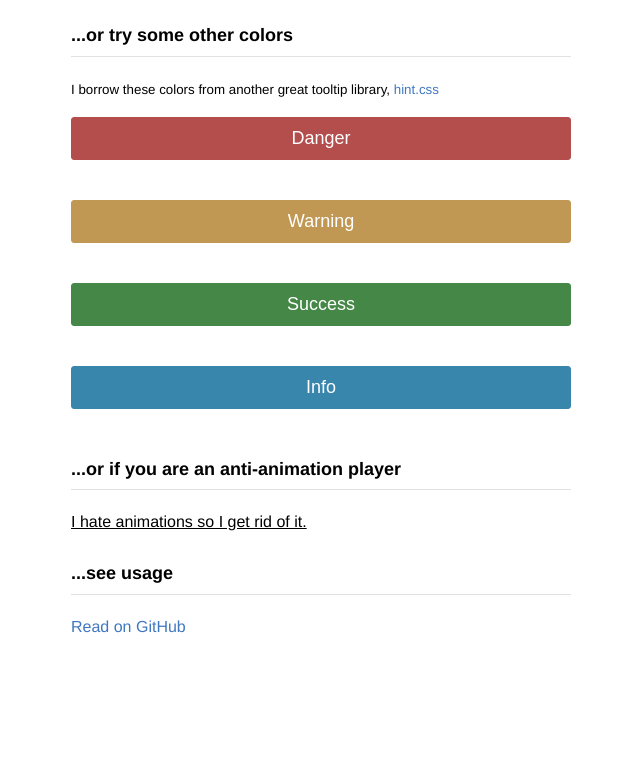
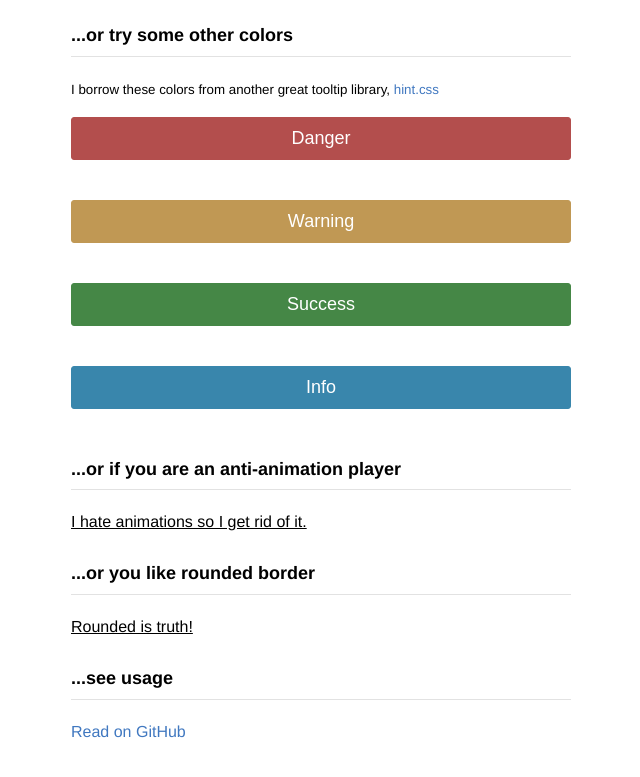
Before and after one commit to egoist/data-tip.css, a website: page index.jade in a window 1280 px wide. Shown: the part 1285-2062 px from the top of the page, without its empty margins (319-959 px from the left). Before the commit the page ends 2025 px from the top, so only its background shows below. Drawn offline with nearby package versions, Linux system fonts and the light colour scheme; files that its build step writes are made by us from their sources.

Commit message:
add rounded

```diff
--- a/data-tip.styl
+++ b/data-tip.styl
@@ -44,6 +44,7 @@ colorGen(type)
       opacity 1
       visibility visible
       z-index 9999
+  // bottom
   &.data-tip-bottom
     &:before, &:after
       top 100%
@@ -54,6 +55,7 @@ colorGen(type)
     &:hover
       &:before, &:after
         transform translateX(-50%) translateY(8px)
+  // top
   &.data-tip-top
     &:before, &:after
       bottom 100%
@@ -64,6 +66,7 @@ colorGen(type)
     &:hover
       &:before, &:after
         transform translateX(-50%) translateY(-8px)
+  // left
   &.data-tip-left
     &:before, &:after
       top 50%
@@ -75,6 +78,7 @@ colorGen(type)
     &:hover
       &:before, &:after
         transform translateY(-50%) translateX(-8px)
+  // right
   &.data-tip-right
     &:before, &:after
       top 50%
@@ -86,6 +90,7 @@ colorGen(type)
     &:hover
       &:before, &:after
         transform translateY(-50%) translateX(8px)
+  // custom color
   &.data-tip-success
     colorGen $success
   &.data-tip-warning
@@ -94,6 +99,11 @@ colorGen(type)
     colorGen $danger
   &.data-tip-info
     colorGen $info
+  // no animation
   &.data-tip-no-animation
     &:before, &:after
       transition none
+  // rounded border
+  &.data-tip-rounded
+    &:after
+      border-radius 2px
--- a/index.jade
+++ b/index.jade
@@ -120,5 +120,7 @@ html
         button.data-tip-right.data-tip-info(data-tip="工具提示") Info
       p.sep ...or if you are an anti-animation player
       span.underline.data-tip.data-tip-bottom.data-tip-no-animation(data-tip="Bon!") I hate animations so I get rid of it.
+      p.sep ...or you like rounded border
+      span.underline.data-tip-top.data-tip-info.data-tip-rounded(data-tip="圆即真理") Rounded is truth!
       p.sep ...see usage
       a.data-tip.data-tip-right(href="https://github.com/egoist/data-tip.css" data-tip="Go! I cannot wait!") Read on GitHub
--- a/package.json
+++ b/package.json
@@ -1,6 +1,6 @@
 {
   "name": "data-tip",
-  "version": "0.0.2",
+  "version": "0.0.3",
   "description": "",
   "main": "dist/data-tip.css",
   "scripts": {
```
Also changed, not shown: README.md, dist/data-tip.css, dist/data-tip.min.css, index.html.
